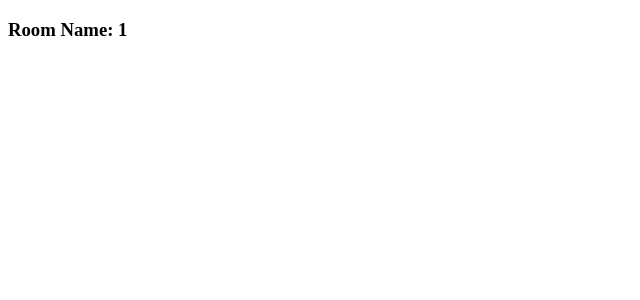
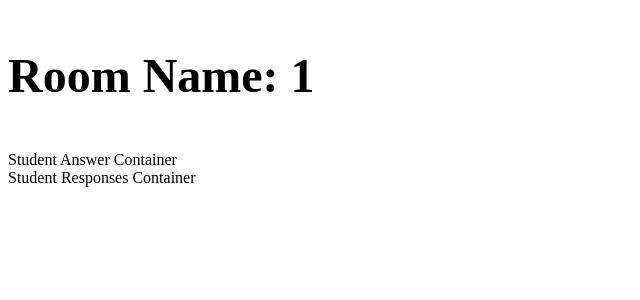
Before and after one commit to stanleyhuang16/thinkquiry, a React (Create React App) app: page /1 in a window 1280 px wide. Shown: the top 300 px of the page, without its empty margins (0-640 px from the left). Built offline with nearby package versions, Linux system fonts and the light colour scheme; the HTML template or start-up script is replaced by a standard one.

Commit message:
create base level components

```diff
--- a/package.json
+++ b/package.json
@@ -23,7 +23,7 @@
     "test": "react-scripts test",
     "eject": "react-scripts eject"
   },
-  "proxy": "http://localhost:5000",
+  "proxy": "http://localhost:5000/",
   "eslintConfig": {
     "extends": [
       "react-app",
--- a/src/components/Room.jsx
+++ b/src/components/Room.jsx
@@ -1,18 +1,42 @@
+import { useState, useEffect } from 'react';
+
 import {
-  useParams
+  useParams,
 } from "react-router-dom";
 
 import styled from 'styled-components';
+import StudentAnswerContainer from "../containers/StudentAnswerContainer";
+import TeacherQuestionContainer from "../containers/TeacherQuestionContainer";
+import StudentResponsesContainer from "../containers/StudentResponsesContainer";
 
+const RoomName = styled.h3`
+  font-size: 3rem;
+`
 
 function Room() {
   // We can use the `useParams` hook here to access
   // the dynamic pieces of the URL.
   const { roomName } = useParams();
 
+  const [roomData, setRoomData] = useState({
+    currentQuestion: '',
+    studentAnswer: '',
+    questionType: '',
+    multipleChoiceText: [],
+    multipleChoiceCount: [],
+    shortAnswerText: [],
+    studentNames: [],
+    currentStudentName: ''
+  });
+
+  const admin = false; //need to hook this admin boolean up to authentication;
+
   return (
     <div>
-      <h3>Room Name: {roomName}</h3>
+      <RoomName>Room Name: {roomName}</RoomName>
+      {admin ? <TeacherQuestionContainer /> : <StudentAnswerContainer />}
+
+      <StudentResponsesContainer />
     </div>
   );
 }
--- /dev/null
+++ b/src/containers/StudentAnswerContainer.jsx
@@ -0,0 +1,13 @@
+import styled from 'styled-components';
+
+function StudentAnswerContainer() {
+
+
+  return (
+    <div>
+      Student Answer Container
+    </div>
+  );
+}
+
+export default StudentAnswerContainer;
--- /dev/null
+++ b/src/containers/StudentResponsesContainer.jsx
@@ -0,0 +1,11 @@
+function StudentResponsesContainer() {
+
+
+  return (
+    <div>
+      Student Responses Container
+    </div>
+  );
+}
+
+export default StudentResponsesContainer;
--- /dev/null
+++ b/src/containers/TeacherQuestionContainer.jsx
@@ -0,0 +1,11 @@
+function TeacherQuestionContainer() {
+
+
+  return (
+    <div>
+      Teacher Question Container
+    </div>
+  );
+}
+
+export default TeacherQuestionContainer;
```
